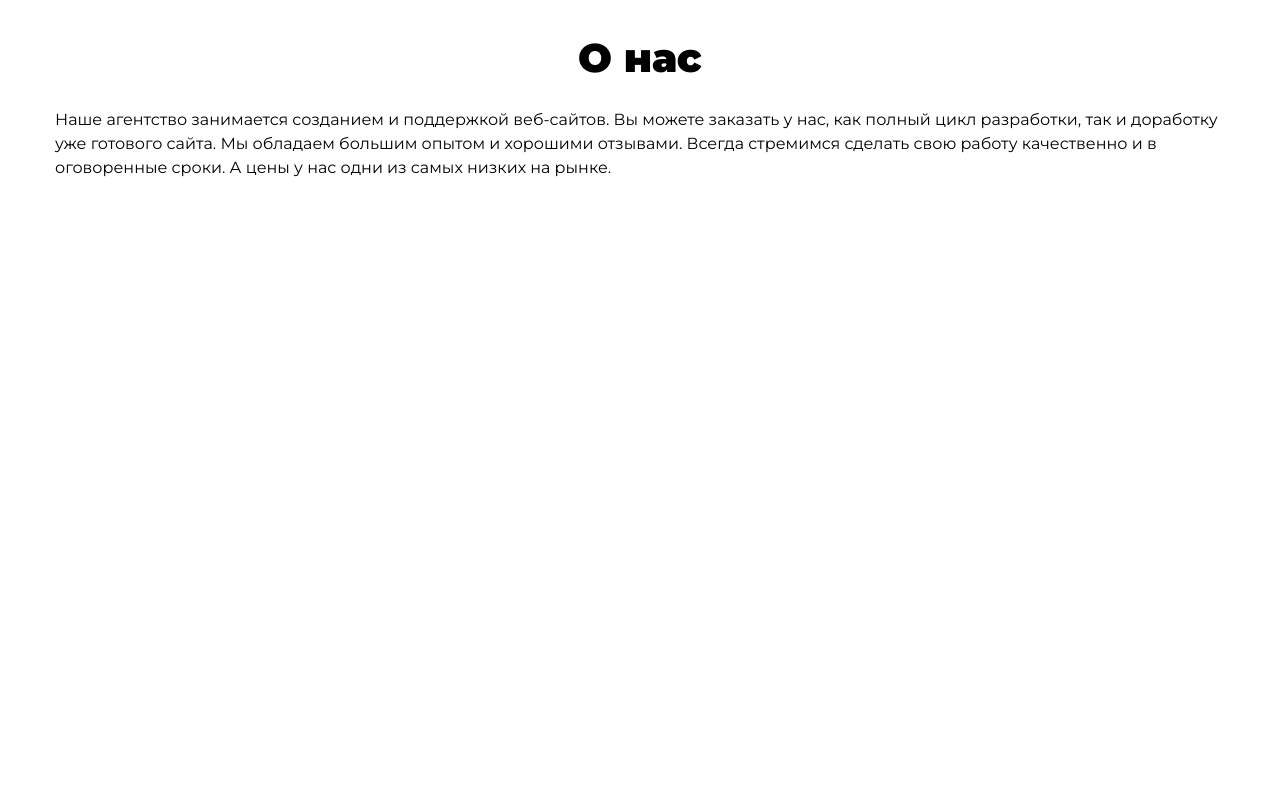
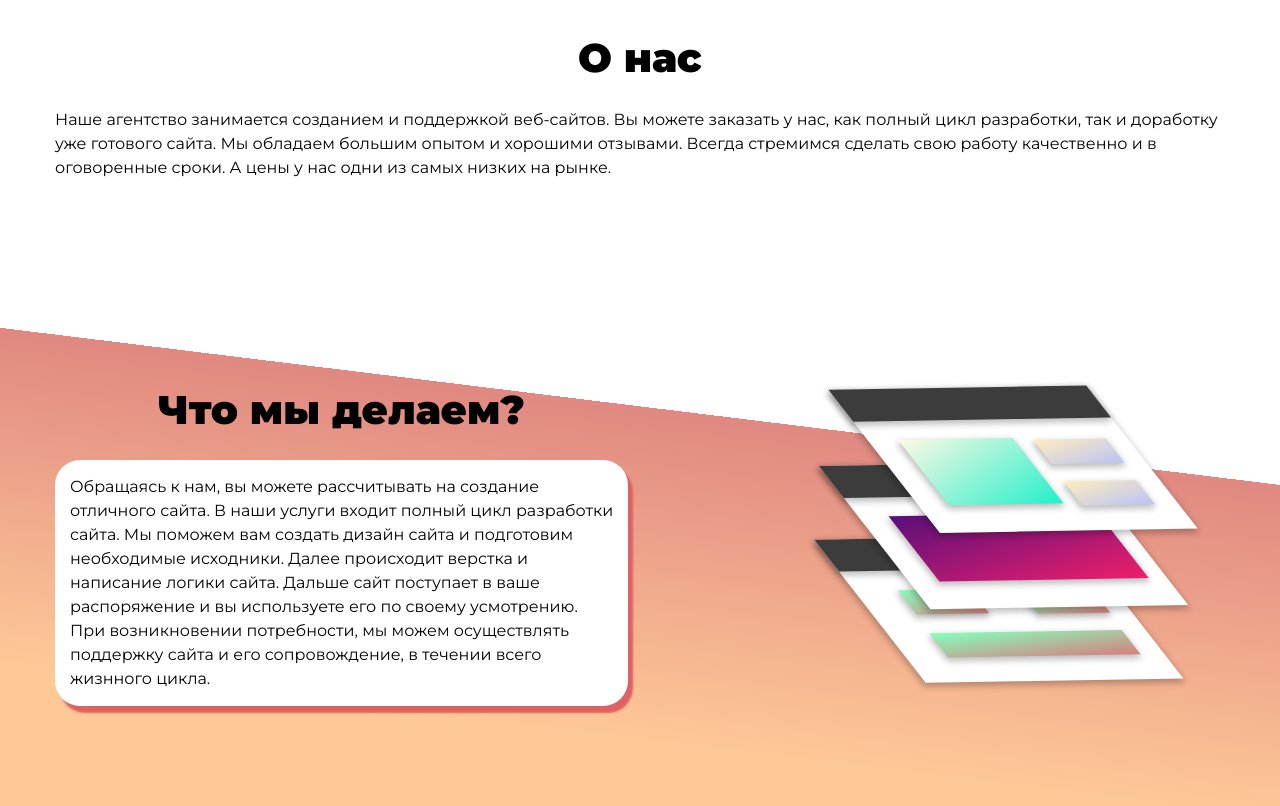
Before and after one commit to DremaerIQ/webstudio-site, a plain HTML site: page index.html in a window 1280 px wide. Shown: the part 872-1678 px from the top of the page. Before the commit the page ends 1152 px from the top, so only its background shows below. Drawn offline with Linux system fonts and the light colour scheme.

Commit message:
Сделали секцию doing

```diff
--- a/index.html
+++ b/index.html
@@ -65,6 +65,26 @@
                 </p>
             </div>
         </section>
+
+        <section class="doing">
+            <div class="container">
+                <div class="doing__info">
+                    <h2 class="section-title doing__title">Что мы делаем?</h2>
+
+                    <p class="section-text doing__text">
+                        Обращаясь к нам, вы можете рассчитывать на создание отличного сайта. В наши услуги входит полный
+                        цикл разработки сайта. Мы поможем вам создать дизайн сайта и подготовим необходимые исходники.
+                        Далее происходит верстка и написание логики сайта. Дальше сайт поступает в ваше распоряжение и
+                        вы используете его по своему усмотрению. При возникновении потребности, мы можем осуществлять
+                        поддержку сайта и его сопровождение, в течении всего жизнного цикла.
+                    </p>
+                </div>
+
+                <div class="doing__image">
+                    <img src="./src/img/background/pic.svg" alt="Страницы" class="doing__image-src">
+                </div>
+            </div>
+        </section>
     </main>
 </body>
 
--- a/src/css/style.css
+++ b/src/css/style.css
@@ -335,6 +335,30 @@ html {
 .about {}
 /* About end */
 
+/* Doing start */
+.doing {
+    background-image: linear-gradient(7deg, rgb(255 201 151) 20%, rgb(224 136 129) 70%, white 70%);
+}
+
+.doing__info, .doing__image{
+    display: inline-block;
+    width: 49%;
+    vertical-align: top;
+}
+
+.doing__text{
+    background-color: white;
+    padding: 15px;
+    border-radius: 25px;
+    box-shadow: 5px 7px 2px #e06161;
+}
+
+.doing__image-src{
+    width: 400px;
+    float: right;
+}
+/* Doing end */
+
 /* Media start */
 @media screen and (max-width: 800px) {
     .nav__btns {
```
